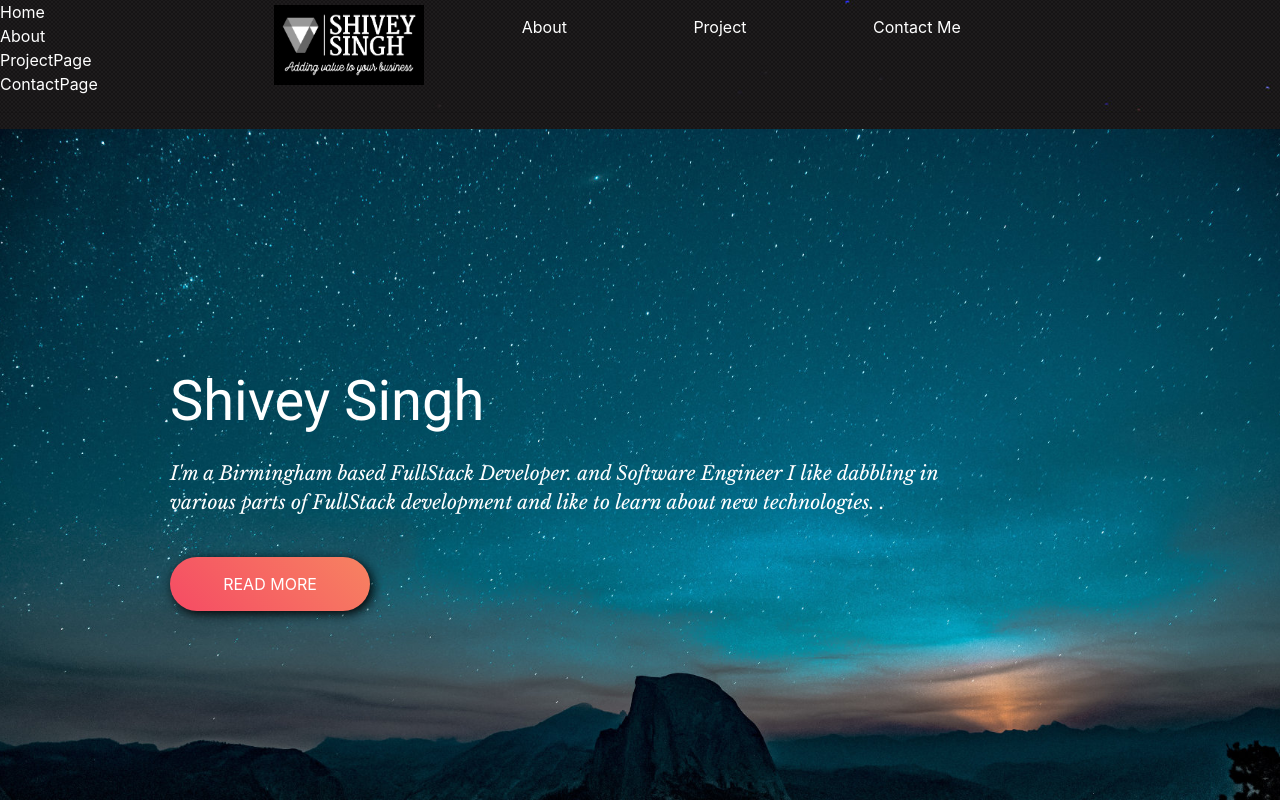
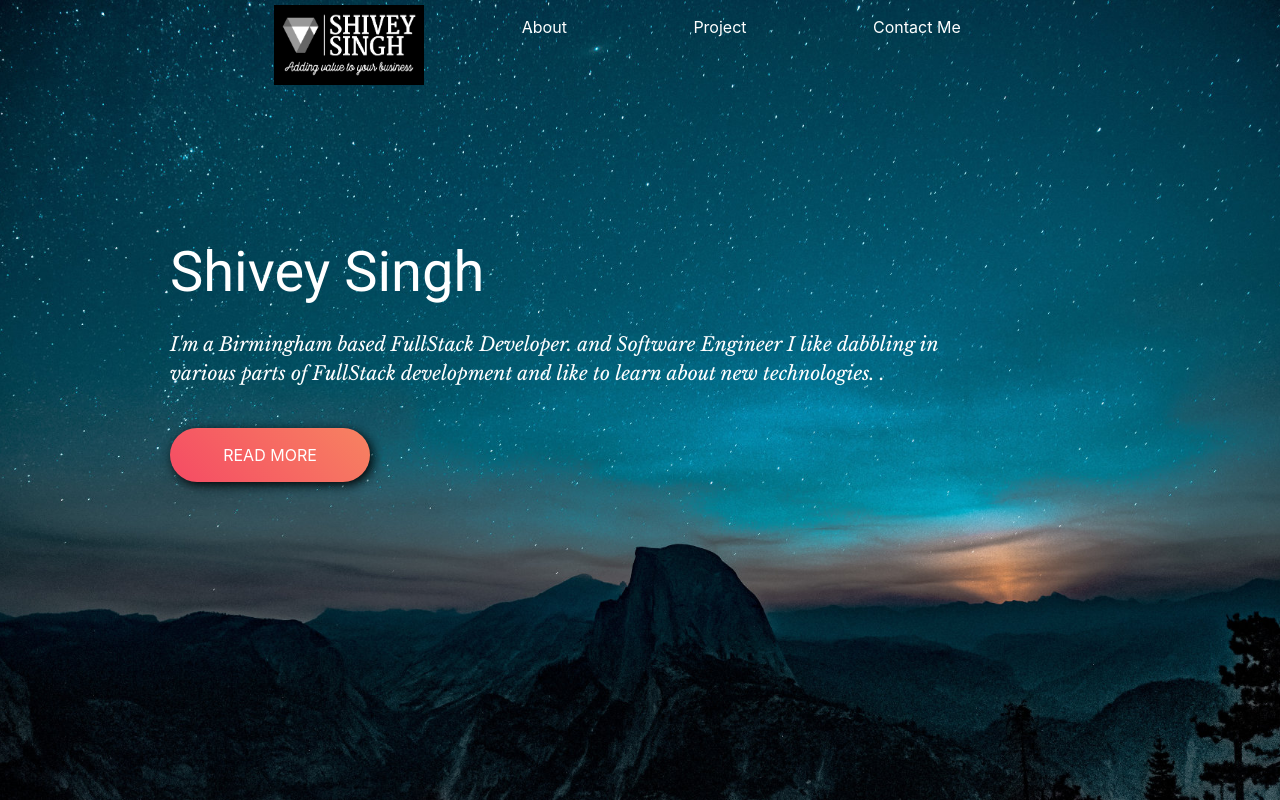
Before and after one commit to genius-pending/MyReactPortfolio2, a React (Create React App) app: page / in a window 1280 px wide. Shown: the top 800 px of the page. Built offline with nearby package versions, Linux system fonts and the light colour scheme.

Commit message:
revert back to old routing

```diff
--- a/src/App.js
+++ b/src/App.js
@@ -1,40 +1,13 @@
+import React from 'react';
 import NavBar from './components/NavBar';
 import HomePage from './components/HomePage';
 import ProjectPage from './components/ProjectPage';
 import ContactPage from './components/ContactPage';
 import './App.css';
-import { BrowserRouter as Router, } from "react-router-dom";
-import React, { Component } from 'react';
-import { HashRouter, Route, Link } from "react-router-dom";
-
-class App extends Component {
-  render() {
-    return (
-      <HashRouter basename="/">
-        <div>
-        <NavBar />
-          <ul>
-            <li><Link to="/">Home</Link></li>
-            <li><Link to="/about">About</Link></li>
-            <li><Link to="/ProjectPage">ProjectPage</Link></li>
-            <li><Link to="/ContactPage">ContactPage</Link></li>
-
-          </ul>
-
-          <hr />
-          <Route exact path= {["/", "/about", "/react_portfolio"]} component={HomePage} />
-          <Route exact path="/ProjectPage"  component={ProjectPage} />
-          <Route exact path="/ContactPage"  component={ContactPage} />
-        </div>
-      </HashRouter>
-    );
-  }
-}
-
-export default App;
+import { BrowserRouter as Router, Route } from "react-router-dom";
 
 
-/*function App() {
+function App() {
   return (
     <Router>
       <div>
@@ -49,4 +22,4 @@ export default App;
   );
 }
 
-export default App;*/
+export default App;
```
